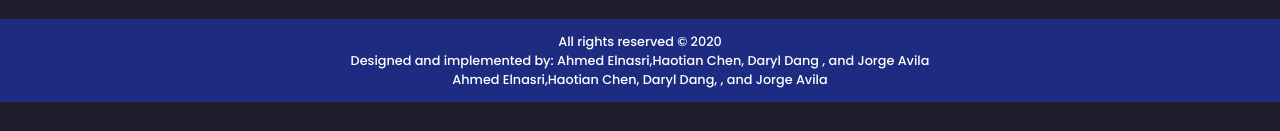
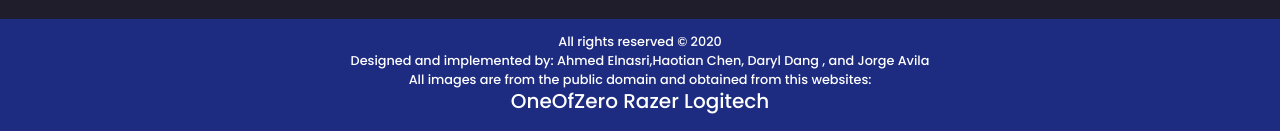
Before and after one commit to jorge-dev/Seng-513-Project, a React (Create React App) app in the folder frontend/: page / in a window 1280 px wide. Shown: the part 1831-1962 px from the top of the page. Before the commit the page ends 1933 px from the top, so only its background shows below. Built offline with nearby package versions, Linux system fonts and the light colour scheme; no server answers.

Commit message:
Added disclaimer to footer

```diff
--- a/frontend/src/App.js
+++ b/frontend/src/App.js
@@ -1,8 +1,8 @@
-import { useContext } from 'react';
-import { BrowserRouter, Routes, Route } from 'react-router-dom';
+import {useContext} from 'react';
+import {BrowserRouter, Route, Routes} from 'react-router-dom';
 import NavBar from './components/Demo/Navbar';
 import ScrollToTop from './components/Demo/ScrollToTop';
-import { ContextStore } from './ContextStore';
+import {ContextStore} from './ContextStore';
 import CartPage from './pages/Demo/CartPage';
 import HomePage from './pages/Demo/HomePage';
 import ProductPage from './pages/Demo/ProductPage';
@@ -33,11 +33,17 @@ function App() {
         </main>
         <footer className='footer mt-4'>
           <div className="text-center">All rights reserved &copy; 2020</div>
-          <div className="text-center">  Designed and implemented by:  Ahmed Elnasri,Haotian Chen, Daryl Dang
+          <div className="text-center"> Designed and implemented by: Ahmed Elnasri,Haotian Chen, Daryl Dang
             , and Jorge Avila
           </div>
-          <div className="text-center">Ahmed Elnasri,Haotian Chen, Daryl Dang,
-            , and Jorge Avila
+          <div className="text-center">All images are from the public domain and obtained from this websites: <br/>
+            <div className="h5">
+              <a href="https://oneofzero.net/">OneOfZero</a> {' '}
+              <a href="https://www.razer.com/ca-en/">Razer</a> {' '}
+              <a href="https://www.logitech.com/">Logitech</a>
+            </div>
+
+
           </div>
         </footer>
 
```
